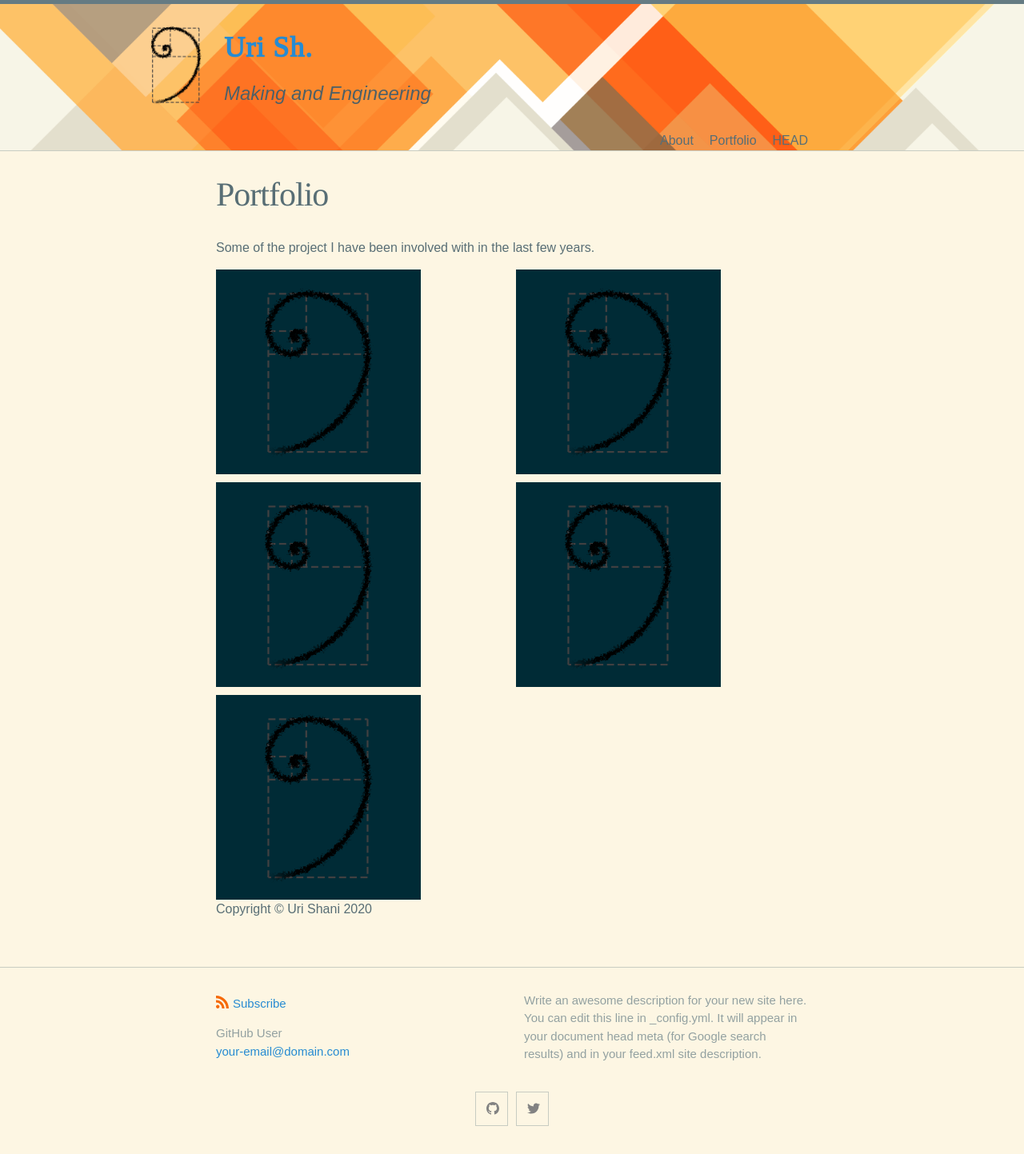
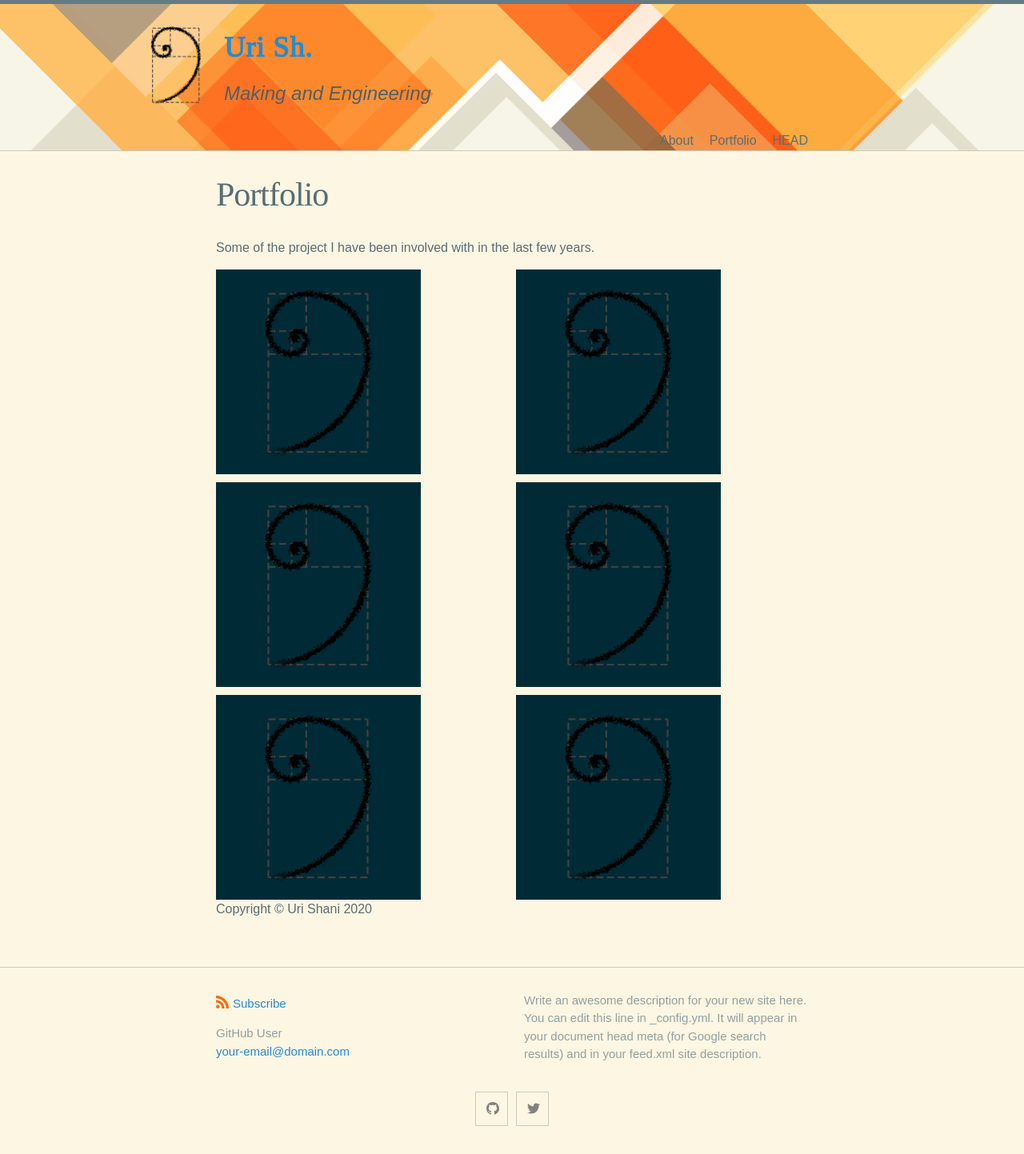
Before and after one commit to UriShX/Jekyll-portfolio, a Jekyll site: the page built from portfolio.md, in a window 1280 px wide. Shown: the whole page at 80% size. Built offline with Jekyll 4.4.1, drawn with Linux system fonts in a browser that asks for light colours; some web fonts are replaced.

Commit message:
portfolio can now get data from yml

```diff
--- /dev/null
+++ b/_data/portfolio.yml
@@ -0,0 +1,4 @@
+1:
+  cover: /assets/logo.png
+  title: Something
+  content: _portfolio/1.md
--- /dev/null
+++ b/_includes/portfolio-block-md.html
@@ -0,0 +1,13 @@
+<div class="portfolio-block">
+  {% assign content=site.data.portfolio[include.origin].content %} {% capture
+  my_include %} {% include_relative {{ content }} %} {% endcapture %}
+  <div
+    style="background-image: url('{{ site.data.portfolio[include.origin].cover }}');"
+    class="portfolio-front"
+  >
+    {% if site.data.portfolio[include.origin].title %}
+    <h3>{{ site.data.portfolio[include.origin].title }}</h3>
+    {% endif %}
+    <p>{{ my_include | markdownify }}</p>
+  </div>
+</div>
--- a/portfolio.md
+++ b/portfolio.md
@@ -7,6 +7,9 @@
 Some of the project I have been involved with in the last few years.
 
 <div class="portfolio-content">
+
+{% include portfolio-block-md.html origin=1 %}
+
 {% include portfolio-block.html mainImg="/assets/logo.png" heading="Some heading" text="Lorem ipsum dolor sit amet consectetur adipisicing elit. Distinctio in rerum placeat maxime quod, esse minus numquam et voluptatibus dolorem cum harum iusto nisi sed aliquam eaque itaque accusamus repellendus." %}
 
 {% include portfolio-block.html mainImg="/assets/logo.png" text="Lorem ipsum dolor sit amet consectetur adipisicing elit. Distinctio in rerum placeat maxime quod, esse minus numquam et voluptatibus dolorem cum harum iusto nisi sed aliquam eaque itaque accusamus repellendus." %}
```
Also changed, not shown: _portfolio/1.md (added, +1 -0 lines), _posts/1.md (added, +5 -0 lines).
